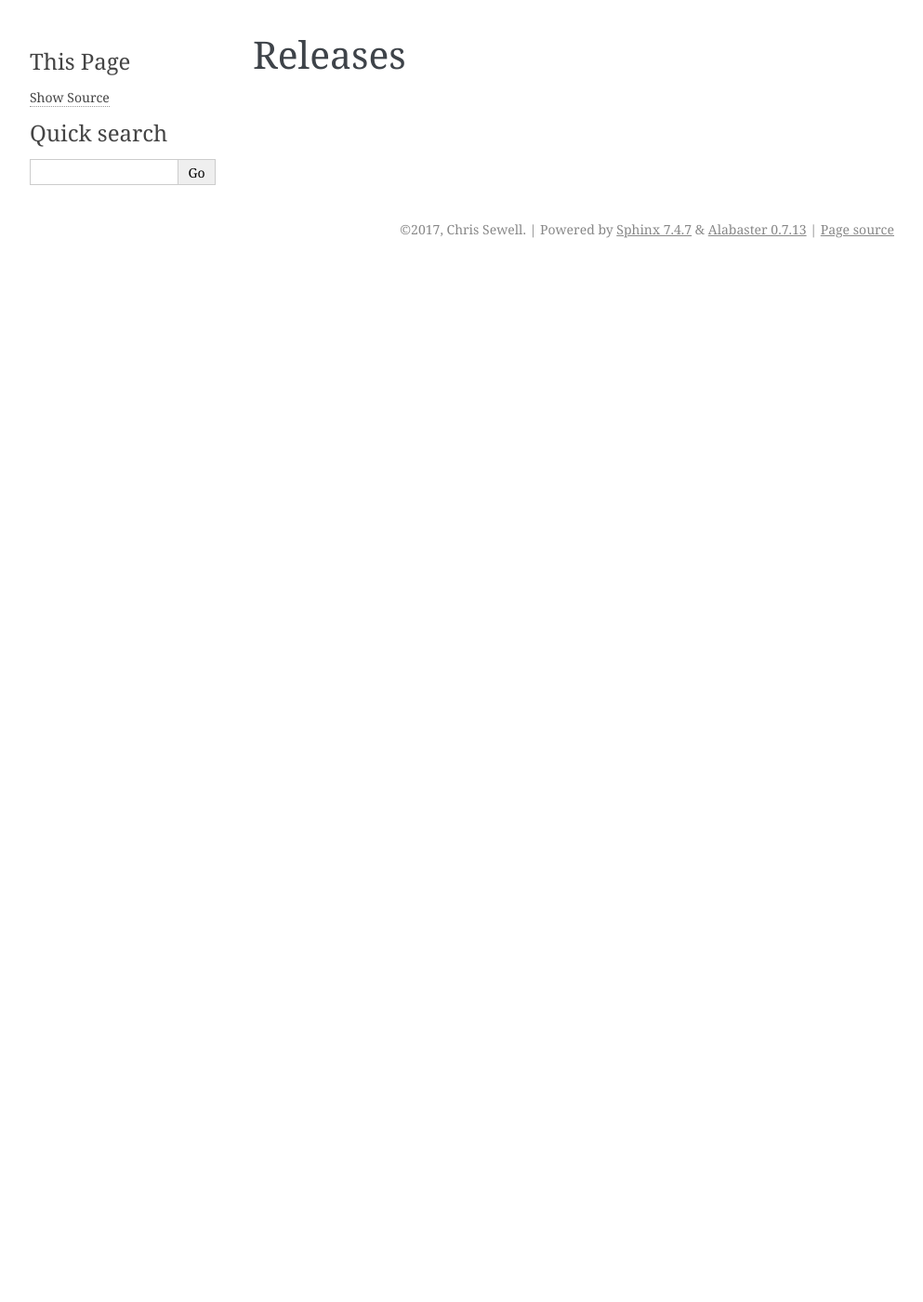
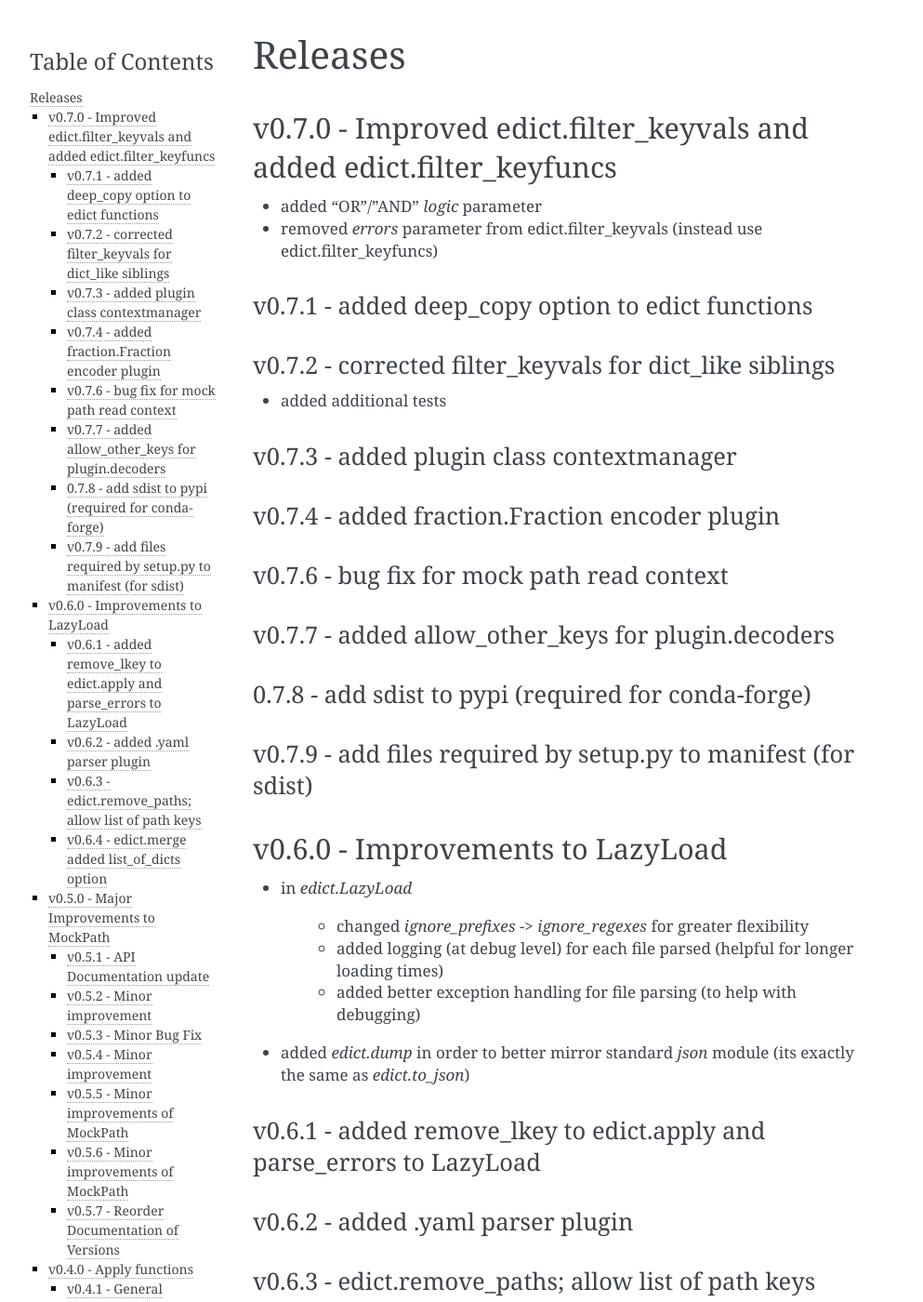
Before and after one commit to chrisjsewell/jsonextended, a Sphinx documentation site: the page built from docs/source/releases.rst, in a window 1280 px wide and 1400 px high. Shown: the whole window at 93% size, without its empty margins (148-1141 px from the left). Built offline with Sphinx 7.4.7, drawn with Linux system fonts in a browser that asks for light colours; some of the changed text lies outside the part shown.

```diff
--- a/docs/source/conf.py
+++ b/docs/source/conf.py
@@ -16,49 +16,21 @@
 # add these directories to sys.path here. If the directory is relative to the
 # documentation root, use os.path.abspath to make it absolute, like shown here.
 #
+import inspect
+import json
 import os
 import sys
 import urllib
-import json
+from types import FunctionType
+
+from sphinx.ext.autosummary import Autosummary
+# from sphinx.ext.autosummary import get_documenter
+from docutils.parsers.rst import directives
+# from sphinx.util.inspect import safe_getattr
 
 # sys.path.insert(0, os.path.abspath('.'))
 sys.path.insert(0, os.path.abspath('../..'))
 import jsonextended  # noqa: E402
-
-git_history = urllib.request.urlopen(
-    'https://api.github.com/repos/chrisjsewell/jsonextended/releases')
-git_history = git_history.read().decode('utf-8')
-git_history_json = json.loads(git_history)
-
-ordered_releases = {}
-for rel in git_history_json:
-    rversion = rel['tag_name'].replace("v", "").split(".") + ["0"]
-    major = float(".".join(rversion[0:2]))
-    minor = float(".".join(rversion[2:4]))
-    if major not in ordered_releases:
-        ordered_releases[major] = {}
-    ordered_releases[major][minor] = {
-        "version": rel['tag_name'], "header": rel['name'], "body": rel["body"]}
-
-with open('releases.rst', 'w') as f:
-    f.write('Releases\n')
-    f.write('---------\n')
-    f.write('\n')
-    for major in reversed(sorted(list(ordered_releases.keys()))):
-        header = True
-        for minor in sorted(list(ordered_releases[major].keys())):
-            rel = ordered_releases[major][minor]
-            title_text = ' '.join([rel['version'], '-', rel['header'], '\n'])
-            f.write(title_text)
-            if header:
-                f.write('~' * len(title_text))
-                header = False
-            else:
-                f.write('+' * len(title_text))
-            f.write('\n')
-            for line in rel['body'].split('\n'):
-                f.write(' '.join([line, '\n']))
-            f.write('\n')
 
 # -- General configuration ------------------------------------------------
 
@@ -220,84 +192,121 @@ nitpick_ignore = [
     ("py:class", "numpy.ndarray"),
     ("py:class", "pint.quantity._Quantity"),
     ("py:class", "builtins.set"),
-    ]
+]
 
 
-# adapted from:
-# https://github.com/markovmodel/PyEMMA/blob/devel/doc/source/conf.py#L285
-# and discussed here:
-# https://stackoverflow.com/questions/20569011/python-sphinx-autosummary-automated-listing-of-member-functions
+def create_releases_page():
+    try:
+        git_history = urllib.request.urlopen(
+            'https://api.github.com/repos/chrisjsewell/jsonextended/releases')
+    except urllib.error.HTTPError:
+        return
+    git_history = git_history.read().decode('utf-8')
+    git_history_json = json.loads(git_history)
+
+    ordered_releases = {}
+    for rel in git_history_json:
+        rversion = rel['tag_name'].replace("v", "").split(".") + ["0"]
+        major = float(".".join(rversion[0:2]))
+        minor = float(".".join(rversion[2:4]))
+        if major not in ordered_releases:
+            ordered_releases[major] = {}
+        ordered_releases[major][minor] = {
+            "version": rel['tag_name'],
+            "header": rel['name'],
+            "body": rel["body"]}
+
+    with open('releases.rst', 'w') as f:
+        f.write('Releases\n')
+        f.write('---------\n')
+        f.write('\n')
+        for major in reversed(sorted(list(ordered_releases.keys()))):
+            header = True
+            for minor in sorted(list(ordered_releases[major].keys())):
+                rel = ordered_releases[major][minor]
+                title_text = ' '.join(
+                    [rel['version'], '-', rel['header'], '\n'])
+                f.write(title_text)
+                if header:
+                    f.write('~' * len(title_text))
+                    header = False
+                else:
+                    f.write('+' * len(title_text))
+                f.write('\n')
+                for line in rel['body'].split('\n'):
+                    f.write(' '.join([line, '\n']))
+                f.write('\n')
+
+
+create_releases_page()
+
+
+class AutoFunctionSummary(Autosummary):
+    """
+    adapted from:
+    https://github.com/markovmodel/PyEMMA/blob/devel/doc/source/conf.py#L285
+    and discussed here:
+    https://stackoverflow.com/questions/20569011/python-sphinx-autosummary-automated-listing-of-member-functions
+
+    """
+    option_spec = {
+        'functions': directives.unchanged,
+        'classes': directives.unchanged,
+        'toctree': directives.unchanged,
+        'nosignatures': directives.unchanged
+    }
+
+    required_arguments = 1
+
+    @staticmethod
+    def get_functions(mod):
+
+        def is_function_local(obj):
+            return (isinstance(obj, FunctionType)
+                    and obj.__module__ == mod.__name__)
+
+        members = inspect.getmembers(mod, predicate=is_function_local)
+        return [name for name, value in members
+                if not name.startswith('_')]
+
+    @staticmethod
+    def get_classes(mod):
+
+        def is_class_local(obj):
+            return (inspect.isclass(obj)
+                    and obj.__module__ == mod.__name__)
+
+        members = inspect.getmembers(mod, predicate=is_class_local)
+        return [name for name, value in members
+                if not name.startswith('_')]
+
+    def run(self):
+
+        mod_path = self.arguments[0]
+
+        (package_name, mod_name) = mod_path.rsplit('.', 1)
+        pkg = __import__(package_name, globals(), locals(), [mod_name])
+        mod = getattr(pkg, mod_name)
+
+        if 'classes' in self.options:
+            klasses = self.get_classes(mod)
+            self.content = ["~%s.%s" % (
+                mod_path, klass) for klass in klasses
+                if not klass.startswith('_')]
+        if 'functions' in self.options:
+            functions = self.get_functions(mod)
+            content = ["~%s.%s" % (mod_path, func) for func in functions
+                       if not func.startswith('_')]
+            if self.content:
+                self.content += content
+            else:
+                self.content = content
+        try:
+            pass
+        finally:
+            return super(AutoFunctionSummary, self).run()
+
+
 def setup(app):
     # app.connect('autodoc-skip-member', skip_deprecated)
-    try:
-        from sphinx.ext.autosummary import Autosummary
-        # from sphinx.ext.autosummary import get_documenter
-        from docutils.parsers.rst import directives
-        # from sphinx.util.inspect import safe_getattr
-        # import re
-        import inspect
-        from types import FunctionType
-
-        class AutoFunctionSummary(Autosummary):
-
-            option_spec = {
-                'functions': directives.unchanged,
-                'classes': directives.unchanged,
-                'toctree': directives.unchanged,
-                'nosignatures': directives.unchanged
-            }
-
-            required_arguments = 1
-
-            @staticmethod
-            def get_functions(mod):
-
-                def is_function_local(obj):
-                    return (isinstance(obj, FunctionType)
-                            and obj.__module__ == mod.__name__)
-
-                members = inspect.getmembers(mod, predicate=is_function_local)
-                return [name for name, value in members
-                        if not name.startswith('_')]
-
-            @staticmethod
-            def get_classes(mod):
-
-                def is_class_local(obj):
-                    return (inspect.isclass(obj)
-                            and obj.__module__ == mod.__name__)
-
-                members = inspect.getmembers(mod, predicate=is_class_local)
-                return [name for name, value in members
-                        if not name.startswith('_')]
-
-            def run(self):
-
-                mod_path = self.arguments[0]
-
-                (package_name, mod_name) = mod_path.rsplit('.', 1)
-                pkg = __import__(package_name, globals(), locals(), [mod_name])
-                mod = getattr(pkg, mod_name)
-
-                if 'classes' in self.options:
-                    klasses = self.get_classes(mod)
-                    self.content = ["~%s.%s" % (
-                        mod_path, klass) for klass in klasses
-                        if not klass.startswith('_')]
-                if 'functions' in self.options:
-                    functions = self.get_functions(mod)
-                    content = ["~%s.%s" % (mod_path, func)
-                               for func in functions
-                               if not func.startswith('_')]
-                    if self.content:
-                        self.content += content
-                    else:
-                        self.content = content
-                try:
-                    pass
-                finally:
-                    return super(AutoFunctionSummary, self).run()
-
-        app.add_directive('autofuncsummary', AutoFunctionSummary)
-    except BaseException as e:
-        raise e
+    app.add_directive('autofuncsummary', AutoFunctionSummary)
--- /dev/null
+++ b/docs/source/releases.rst
@@ -0,0 +1,186 @@
+Releases
+---------
+
+v0.7.0 - Improved edict.filter_keyvals and added edict.filter_keyfuncs
+~~~~~~~~~~~~~~~~~~~~~~~~~~~~~~~~~~~~~~~~~~~~~~~~~~~~~~~~~~~~~~~~~~~~~~~~
+- added "OR"/"AND" `logic` parameter
+
+- removed `errors` parameter from edict.filter_keyvals (instead use edict.filter_keyfuncs)
+
+v0.7.1 - added deep_copy option to edict functions
+++++++++++++++++++++++++++++++++++++++++++++++++++++
+
+
+v0.7.2 - corrected filter_keyvals for dict_like siblings
+++++++++++++++++++++++++++++++++++++++++++++++++++++++++++
+- added additional tests
+
+v0.7.3 -  added plugin class contextmanager
++++++++++++++++++++++++++++++++++++++++++++++
+
+
+v0.7.4 - added fraction.Fraction encoder plugin
++++++++++++++++++++++++++++++++++++++++++++++++++
+
+
+v0.7.6 - bug fix for mock path read context
++++++++++++++++++++++++++++++++++++++++++++++
+
+
+v0.7.7 - added allow_other_keys for plugin.decoders
++++++++++++++++++++++++++++++++++++++++++++++++++++++
+
+
+0.7.8 -  add sdist to pypi (required for conda-forge)
+++++++++++++++++++++++++++++++++++++++++++++++++++++++++
+
+
+v0.7.9 - add files required by setup.py to manifest (for sdist)
++++++++++++++++++++++++++++++++++++++++++++++++++++++++++++++++++
+
+
+v0.6.0 - Improvements to LazyLoad
+~~~~~~~~~~~~~~~~~~~~~~~~~~~~~~~~~~~
+- in `edict.LazyLoad`
+
+    - changed `ignore_prefixes` -> `ignore_regexes` for greater flexibility
+
+    - added logging (at debug level) for each file parsed (helpful for longer loading times)
+
+    - added better exception handling for file parsing (to help with debugging)
+
+- added `edict.dump` in order to better mirror standard `json` module (its exactly the same as `edict.to_json`)
+
+
+
+
+
+
+
+v0.6.1 - added remove_lkey to edict.apply and parse_errors to LazyLoad
+++++++++++++++++++++++++++++++++++++++++++++++++++++++++++++++++++++++++
+
+
+v0.6.2 - added .yaml parser plugin
+++++++++++++++++++++++++++++++++++++
+
+
+v0.6.3 - edict.remove_paths; allow list of path keys
+++++++++++++++++++++++++++++++++++++++++++++++++++++++
+
+
+v0.6.4 - edict.merge added list_of_dicts option
++++++++++++++++++++++++++++++++++++++++++++++++++
+
+
+v0.5.0 - Major Improvements to MockPath
+~~~~~~~~~~~~~~~~~~~~~~~~~~~~~~~~~~~~~~~~~
+split off into separate package
+
+paths relative to base
+
+index
+
+handle maketemp of folder
+
+v0.5.1 - API Documentation update
++++++++++++++++++++++++++++++++++++
+
+
+v0.5.2 - Minor improvement
+++++++++++++++++++++++++++++
+
+
+v0.5.3 - Minor Bug Fix
+++++++++++++++++++++++++
+
+
+v0.5.4 - Minor improvement
+++++++++++++++++++++++++++++
+- added byte decoding to mock path write class
+
+v0.5.5 - Minor improvements of MockPath
++++++++++++++++++++++++++++++++++++++++++
+added stat and chmod (dummy) methods
+
+v0.5.6 - Minor improvements of MockPath
++++++++++++++++++++++++++++++++++++++++++
+
+
+v0.5.7 - Reorder Documentation of Versions
+++++++++++++++++++++++++++++++++++++++++++++
+
+
+v0.4.0 - Apply functions
+~~~~~~~~~~~~~~~~~~~~~~~~~~
+- added apply and combine_apply functions
+
+- refactored edict to avoid deepcopy recursion (flatten, unflatten)
+
+
+
+
+
+
+
+v0.4.1 - General functionality improvement
+++++++++++++++++++++++++++++++++++++++++++++
+-  added more support for list of dict structures
+
+- option to keep siblings when filtering by keyval
+
+- added wildcard option to remove_keys and value plus/minus error to filter_keyvals
+
+
+
+
+
+
+
+
+
+
+
+
+
+
+
+
+
+
+
+
+
+v0.4.2 - Added ReadTheDoc Site
+++++++++++++++++++++++++++++++++
+
+
+v0.4.3 - minor bug fixes and improvements
++++++++++++++++++++++++++++++++++++++++++++
+
+
+v0.4.4 - Addition of Diff Evaluator
++++++++++++++++++++++++++++++++++++++
+`edict.diff`, which can optionally use numpy.allclose to assess arrays of floating point numbers
+
+v0.4.5 - Minor improvements
++++++++++++++++++++++++++++++
+
+
+v0.4.6 - Minor improvements of MockPath
++++++++++++++++++++++++++++++++++++++++++
+
+
+v0.3.7 - pprint improvements
+~~~~~~~~~~~~~~~~~~~~~~~~~~~~~~
+ improved pprint
+
+- treat items in list of dicts as heirarchical
+
+- compress_lists option
+
+- round_floats option
+
+
+
+Also added ipynb parser
```
